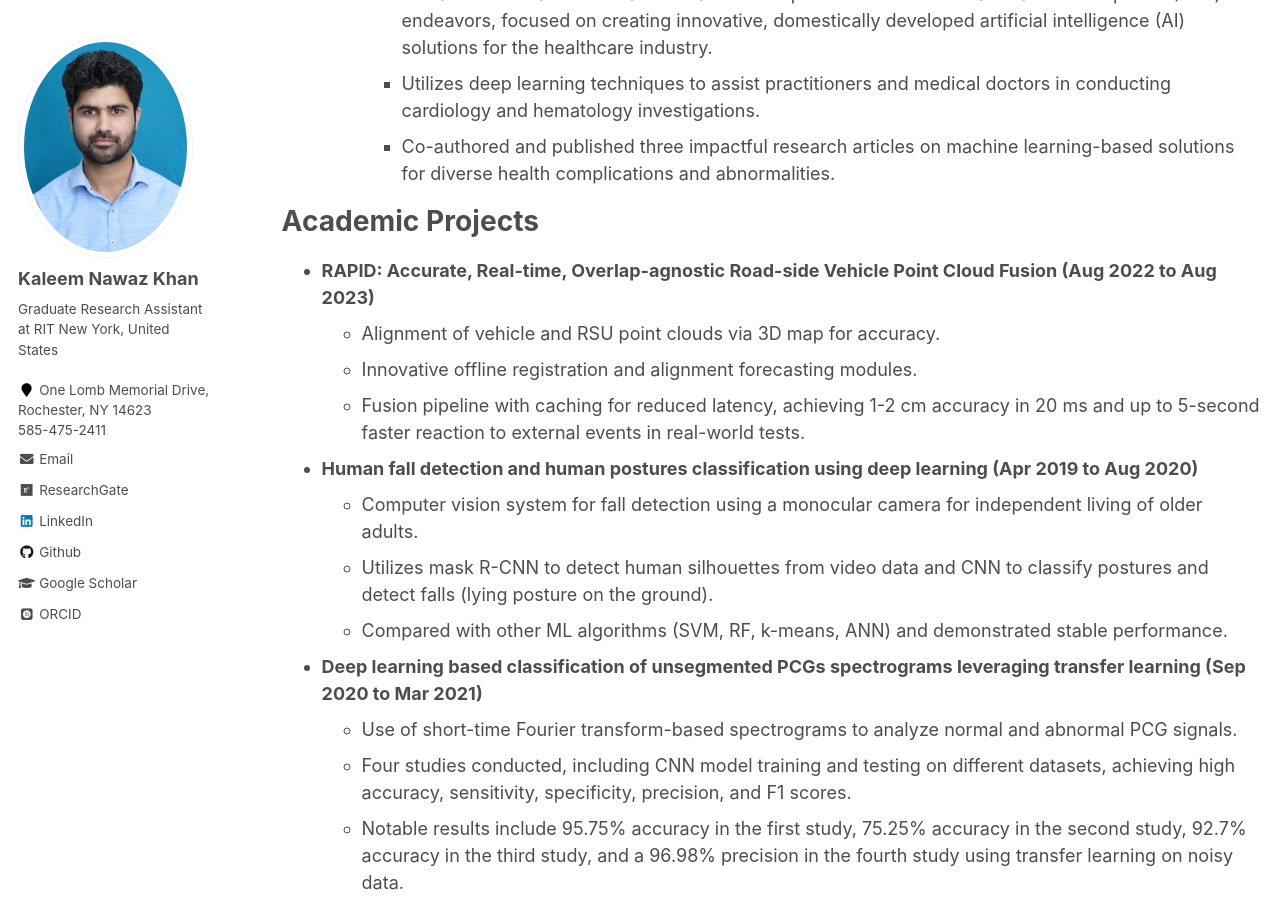
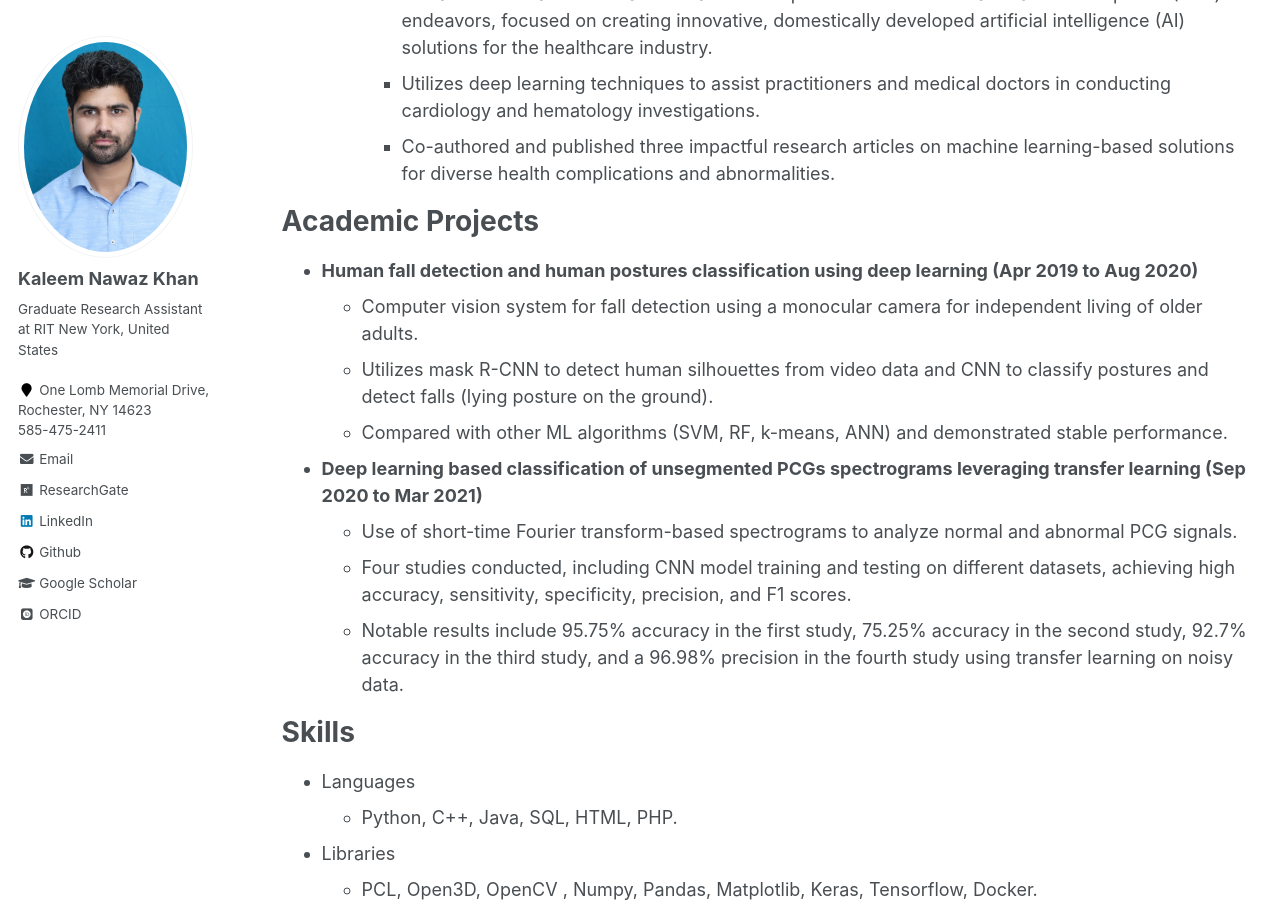
Before and after one commit to KaleemNwzKhan/KaleemNwzKhan.github.io, a Jekyll site: the page built from _pages/cv.md, in a window 1280 px wide and 900 px high, scrolled down 887 px. Built offline with Jekyll 4.4.1, drawn with Linux system fonts in a browser that asks for light colours; some web fonts are replaced.

Commit message:
Remove Rapid

```diff
--- a/_pages/cv.md
+++ b/_pages/cv.md
@@ -9,7 +9,7 @@
 
 {% include base_path %}
 
-Download : (<a href="https://drive.google.com/file/d/1P64DWyVsAExhTiVqnvQBm5dkd2ZrywYU/view?usp=sharing/"> CV PDF </a>)
+Download : (<a href="https://drive.google.com/file/d/1CSjChQbuMgPEed8DvCXrFYcvYljiw6n2/view?usp=sharing"> CV PDF </a>)
 
 Education
 ======
@@ -35,10 +35,6 @@
 
 Academic Projects
 ======
-* <b> RAPID: Accurate, Real-time, Overlap-agnostic Road-side Vehicle Point Cloud Fusion	 (Aug 2022 to Aug 2023)</b>
-  * Alignment of vehicle and RSU point clouds via 3D map for accuracy.
-  * Innovative offline registration and alignment forecasting modules.
-  * Fusion pipeline with caching for reduced latency, achieving 1-2 cm accuracy in 20 ms and up to 5-second faster reaction to external events in real-world tests.
 * <b> Human fall detection and human postures classification using deep learning	(Apr 2019 to Aug 2020) </b>
   * Computer vision system for fall detection using a monocular camera for independent living of older adults.
   * Utilizes mask R-CNN to detect human silhouettes from video data and CNN to classify postures and detect falls (lying posture on the ground).
```
Also changed, not shown: 1 other file.
